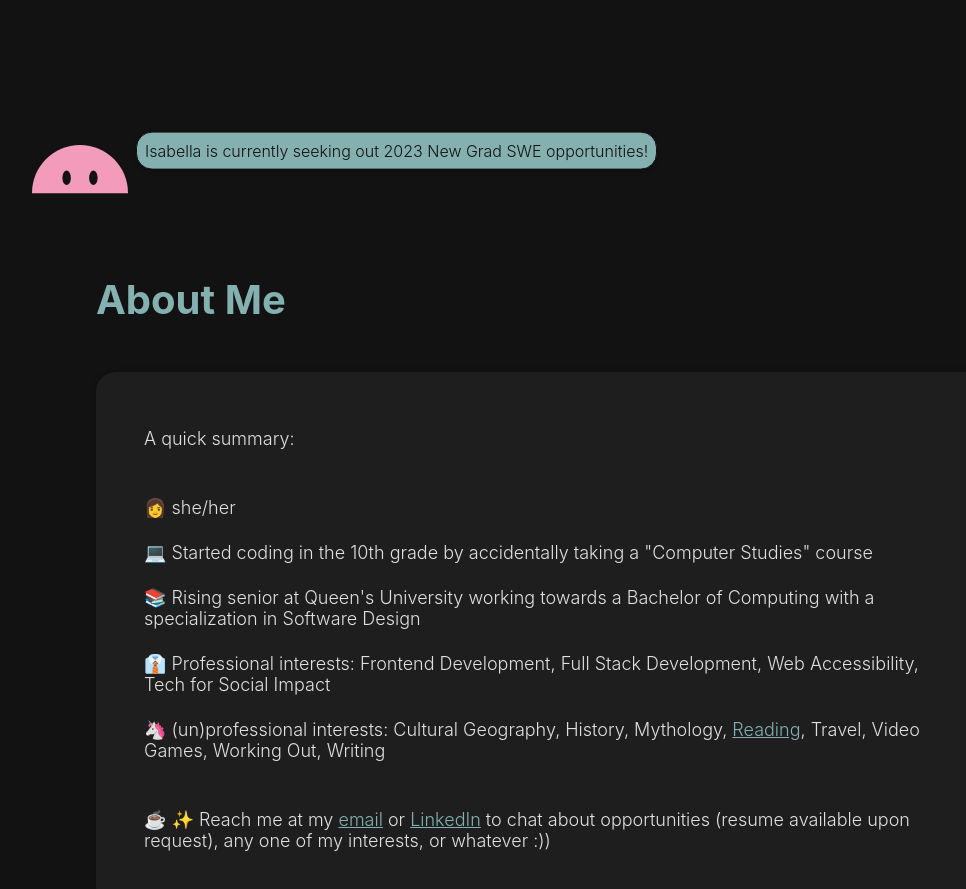
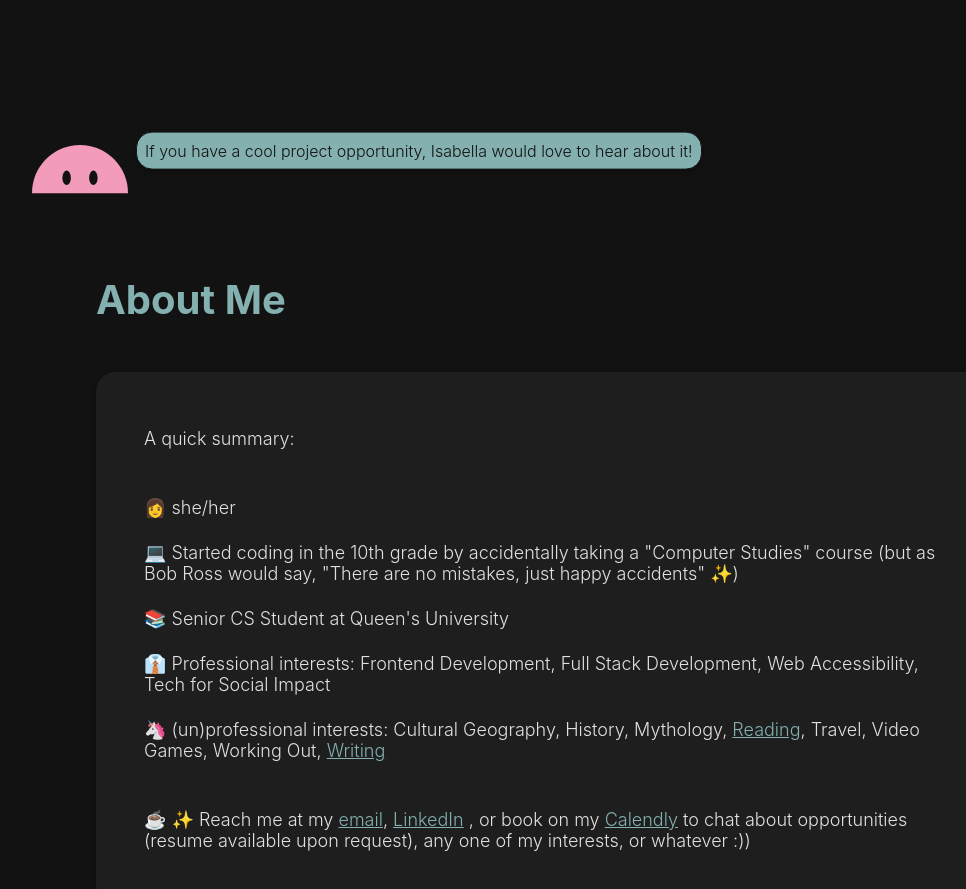
Before and after one commit to isabellaenriquez/isabellaenriquez.github.io, a Gatsby site: page / in a window 1280 px wide. Shown: the part 669-1558 px from the top of the page, without its empty margins (96-1062 px from the left). Built offline with nearby package versions, Linux system fonts and the light colour scheme; Gatsby itself is replaced by a stand-in of ours.

Commit message:
modify about me + blob messages

```diff
--- a/src/components/App/App.jsx
+++ b/src/components/App/App.jsx
@@ -44,9 +44,9 @@ export default class App extends React.Component {
   componentDidMount() {
     const blobSections = [
       {
-        section: document.getElementById('about-me'),
+        section: document.getElementById('projects'),
         show: false,
-        msg: 'Isabella is hoping to start a blog soon, so stay tuned!',
+        msg: 'If you have a cool project opportunity, Isabella would love to hear about it!',
       },
       {
         section: document.getElementById('work'),
@@ -133,13 +133,10 @@ export default class App extends React.Component {
                   <p>&#128105; she/her</p>
                   <p>
                     &#128187; Started coding in the 10th grade by accidentally
-                    taking a "Computer Studies" course
+                    taking a "Computer Studies" course (but as Bob Ross would
+                    say, "There are no mistakes, just happy accidents" &#10024;)
                   </p>
-                  <p>
-                    &#128218; Rising senior at Queen's University working
-                    towards a Bachelor of Computing with a specialization in
-                    Software Design
-                  </p>
+                  <p>&#128218; Senior CS Student at Queen's University</p>
                   <p>
                     &#128084; Professional interests: Frontend Development, Full
                     Stack Development, Web Accessibility, Tech for Social Impact
@@ -148,13 +145,18 @@ export default class App extends React.Component {
                     &#129412; (un)professional interests: Cultural Geography,
                     History, Mythology,{' '}
                     <a href='https://goodreads.com/isabellaenriquez'>Reading</a>
-                    , Travel, Video Games, Working Out, Writing
+                    , Travel, Video Games, Working Out,{' '}
+                    <a href='https://medium.com/@isabellapenriquez'>Writing</a>
                   </p>
                   <p>
                     &#9749; &#10024; Reach me at my{' '}
-                    <a href='mailto:isabella.enriquez@queensu.ca'>email</a> or{' '}
+                    <a href='mailto:isabella.enriquez@queensu.ca'>email</a>,{' '}
                     <a href='https://linkedin.com/in/isabellaenriquez'>
                       LinkedIn
+                    </a>{' '}
+                    , or book on my{' '}
+                    <a href='https://calendly.com/isabellaenriquez/1-on-1-with-isabella'>
+                      Calendly
                     </a>{' '}
                     to chat about opportunities (resume available upon request),
                     any one of my interests, or whatever :))
```
